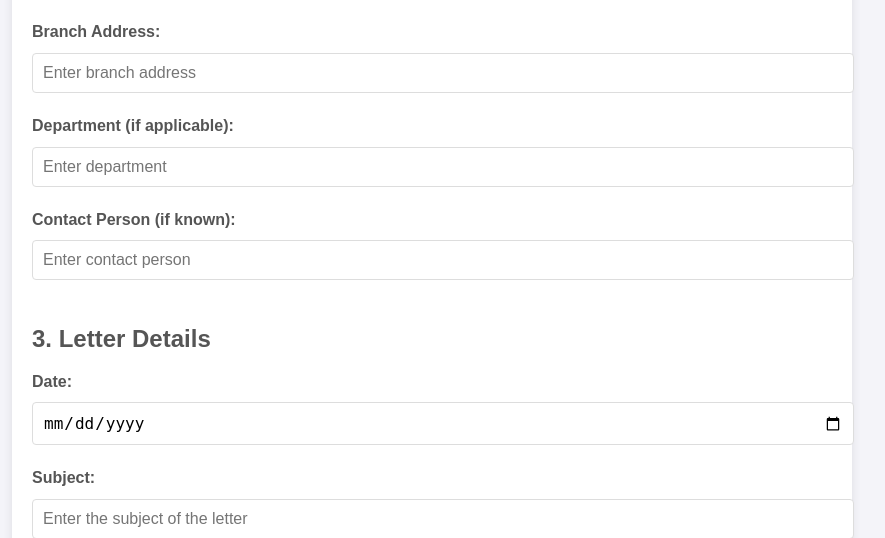
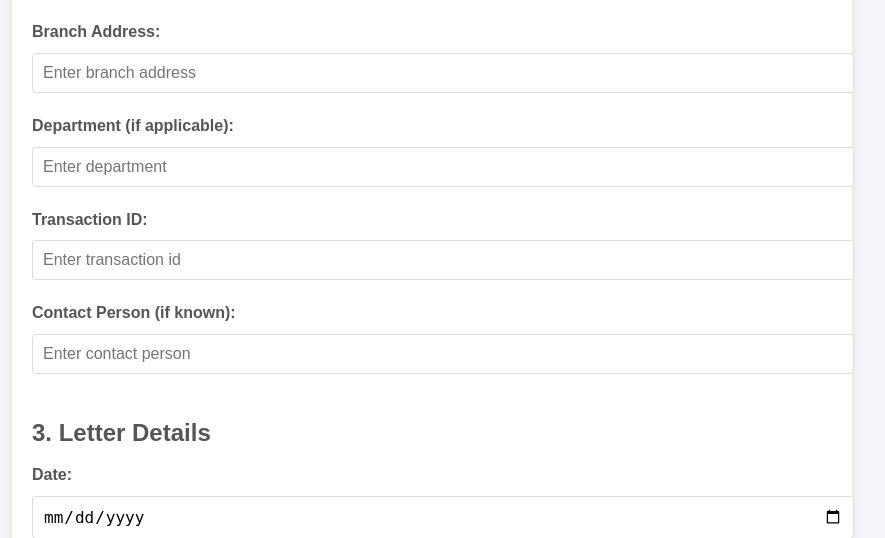
Before and after one commit to ELIGO534/Learning, a Django app: page /upload/ in a window 1280 px wide. Shown: the part 698-1236 px from the top of the page, without its empty margins (208-1093 px from the left). Run offline with Django 5.2, Linux system fonts and the light colour scheme; parts of the project's set-up code (start-up, migrations or seed data) failed here and were passed over.

Commit message:
Updated templates

```diff
--- a/templates/upload.html
+++ b/templates/upload.html
@@ -111,6 +111,9 @@
             <label for="department">Department (if applicable):</label>
             <input type="text" id="department" name="department" placeholder="Enter department">
 
+            <label for="Transaction ID">Transaction ID:</label>
+            <input type="text" id="transaction id" name="transaction id" placeholder="Enter transaction id">
+
             <label for="contact-person">Contact Person (if known):</label>
             <input type="text" id="contact-person" name="contact-person" placeholder="Enter contact person">
 
```
